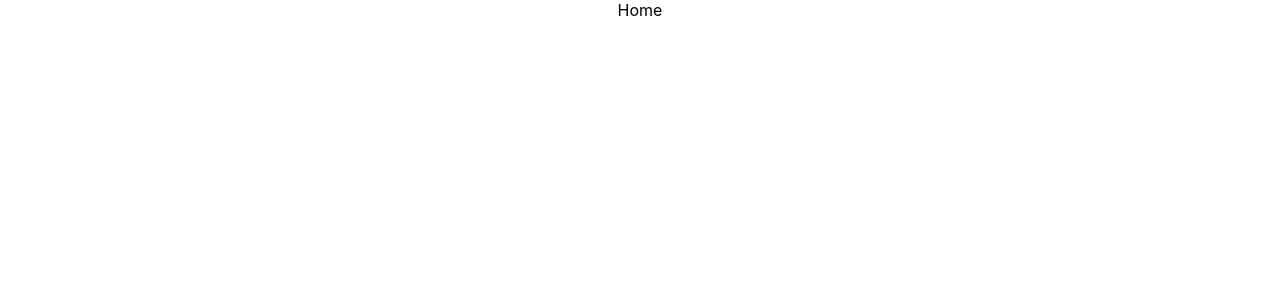
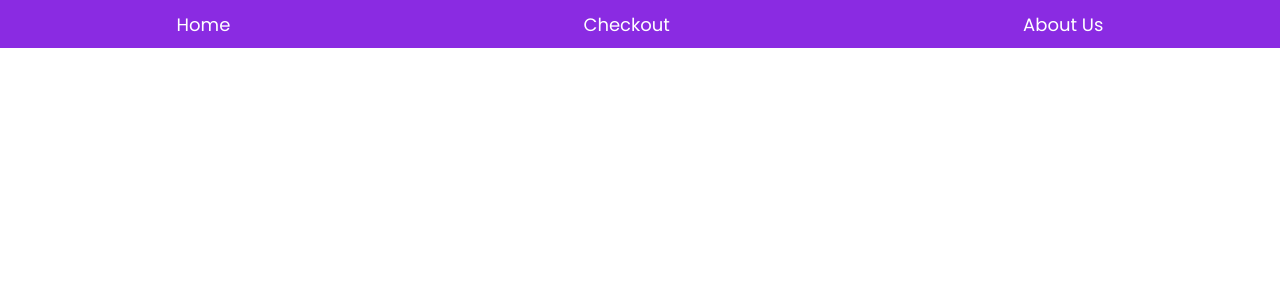
Before and after one commit to aakarshpatel84/ecommerce-store, a React (Create React App) app: page / in a window 1280 px wide. Shown: the top 300 px of the page. Built offline with nearby package versions, Linux system fonts and the light colour scheme.

Commit message:
Created Navbar

```diff
--- a/public/index.html
+++ b/public/index.html
@@ -24,6 +24,12 @@
       work correctly both with client-side routing and a non-root public URL.
       Learn how to configure a non-root public URL by running `npm run build`.
     -->
+    <link rel="preconnect" href="https://fonts.googleapis.com" />
+    <link rel="preconnect" href="https://fonts.gstatic.com" crossorigin />
+    <link
+      href="https://fonts.googleapis.com/css2?family=Poppins:ital,wght@0,300;0,400;0,500;1,300;1,400&display=swap"
+      rel="stylesheet"
+    />
     <title>React App</title>
   </head>
   <body>
--- a/src/AllRoutes/AllRoutes.jsx
+++ b/src/AllRoutes/AllRoutes.jsx
@@ -3,6 +3,7 @@ import { Route, Routes } from "react-router-dom";
 import Home from "../pages/Home/Home";
 import About from "../pages/About/About";
 import Checkout from "../pages/Checkout/Checkout";
+import Order from "../pages/Order/Order";
 
 function AllRoutes() {
   return (
@@ -11,6 +12,7 @@ function AllRoutes() {
         <Route path="/" element={<Home />} />
         <Route path="/about" element={<About />} />
         <Route path="/checkout" element={<Checkout />} />
+        <Route path="/order" element={<Order />} />
       </Routes>
     </div>
   );
--- a/src/App.css
+++ b/src/App.css
@@ -1,5 +1,6 @@
 .App {
   text-align: center;
+  font-family: "Poppins", sans-serif;
 }
 
 .App-logo {
--- /dev/null
+++ b/src/components/Navbar/Navbar.css
@@ -0,0 +1,36 @@
+nav {
+  display: flex;
+  width: 100%;
+  justify-content: space-around;
+  align-items: center;
+  height: 3rem;
+  font-size: large;
+  background-color: blueviolet;
+}
+.link {
+  /* list-style: none; */
+  transition: all 0.5s ease;
+  text-decoration: none;
+  color: white;
+}
+.link:hover {
+  text-decoration: underline;
+}
+
+/* Mobile Screens */
+@media only screen and (max-width: 480px) and (min-width: 320px) {
+  .link {
+    font-size: 0.8rem;
+  }
+}
+
+/* Tab */
+@media only screen and (max-width: 768px) and (min-width: 481px) {
+}
+
+/* Laptops */
+@media only screen and (max-width: 1024px) and (min-width: 769px) {
+  .link {
+    font-size: 1rem;
+  }
+}
--- a/src/components/Navbar/Navbar.jsx
+++ b/src/components/Navbar/Navbar.jsx
@@ -1,7 +1,22 @@
 import React from "react";
-
+import { Link } from "react-router-dom";
+import "./Navbar.css";
 function Navbar() {
-  return <div>Navbar</div>;
+  return (
+    <>
+      <nav className="nav">
+        <Link className="link" to="/">
+          Home
+        </Link>
+        <Link className="link" to="/checkout">
+          Checkout
+        </Link>
+        <Link className="link" to="/about">
+          About Us
+        </Link>
+      </nav>
+    </>
+  );
 }
 
 export default Navbar;
--- a/src/pages/Home/Home.jsx
+++ b/src/pages/Home/Home.jsx
@@ -1,7 +1,12 @@
 import React from "react";
+import Navbar from "../../components/Navbar/Navbar";
 
 function Home() {
-  return <div>Home</div>;
+  return (
+    <div>
+      <Navbar />
+    </div>
+  );
 }
 
 export default Home;
```
